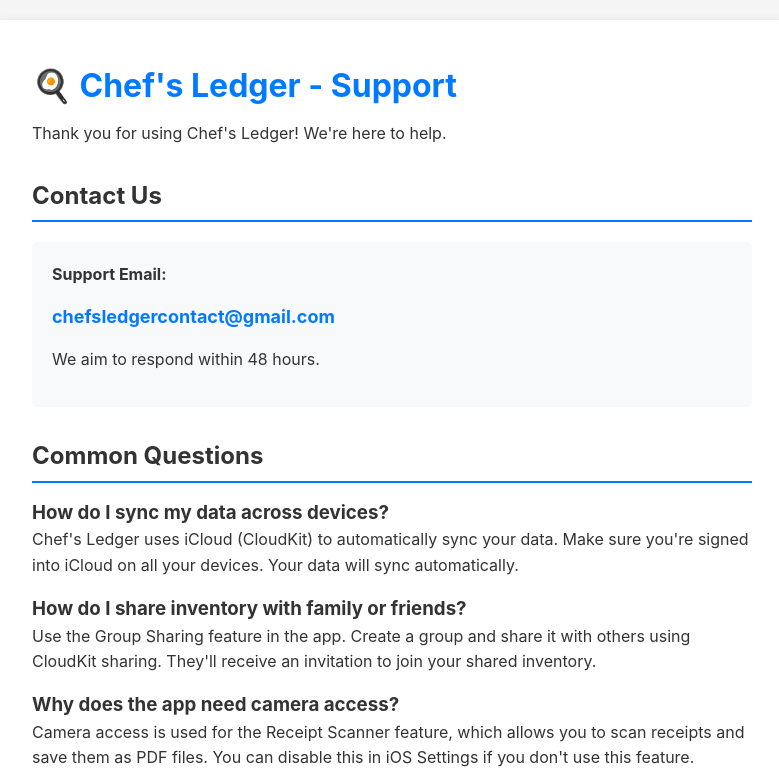
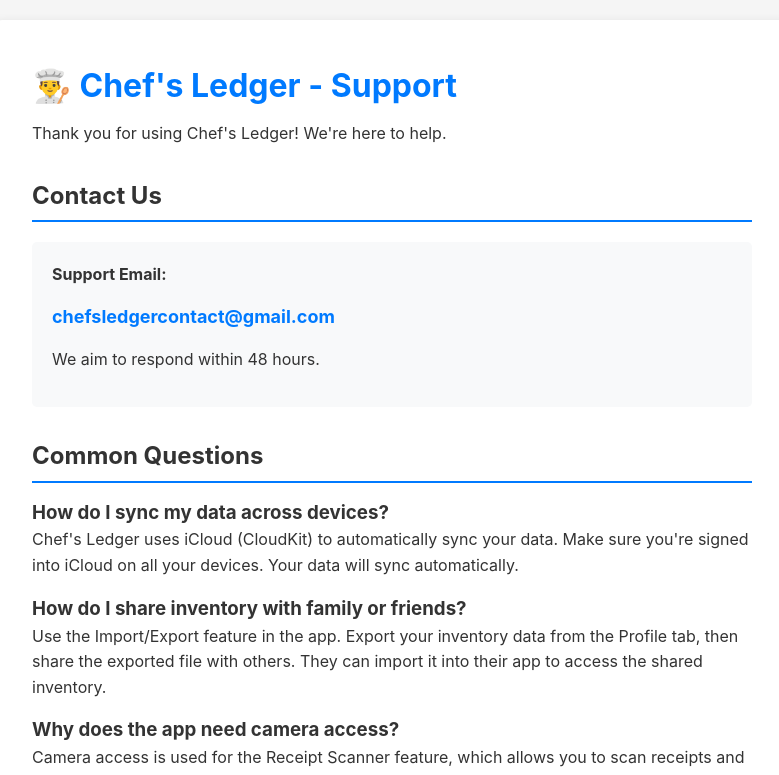
Before and after one commit to chefsledgersupportpage/chefsledgersupportpage, a plain HTML site: page index.html in a window 1280 px wide. Shown: the top 775 px of the page, without its empty margins (248-1027 px from the left). Drawn offline with Linux system fonts and the light colour scheme.

Commit message:
Update index.html

```diff
--- a/index.html
+++ b/index.html
@@ -69,7 +69,7 @@
 </head>
 <body>
     <div class="container">
-        <h1>🍳 Chef's Ledger - Support</h1>
+        <h1>👨‍🍳 Chef's Ledger - Support</h1>
         <p>Thank you for using Chef's Ledger! We're here to help.</p>
 
         <h2>Contact Us</h2>
@@ -85,7 +85,7 @@
         <p>Chef's Ledger uses iCloud (CloudKit) to automatically sync your data. Make sure you're signed into iCloud on all your devices. Your data will sync automatically.</p>
 
         <h3>How do I share inventory with family or friends?</h3>
-        <p>Use the Group Sharing feature in the app. Create a group and share it with others using CloudKit sharing. They'll receive an invitation to join your shared inventory.</p>
+        <p>Use the Import/Export feature in the app. Export your inventory data from the Profile tab, then share the exported file with others. They can import it into their app to access the shared inventory.</p>
 
         <h3>Why does the app need camera access?</h3>
         <p>Camera access is used for the Receipt Scanner feature, which allows you to scan receipts and save them as PDF files. You can disable this in iOS Settings if you don't use this feature.</p>
```
